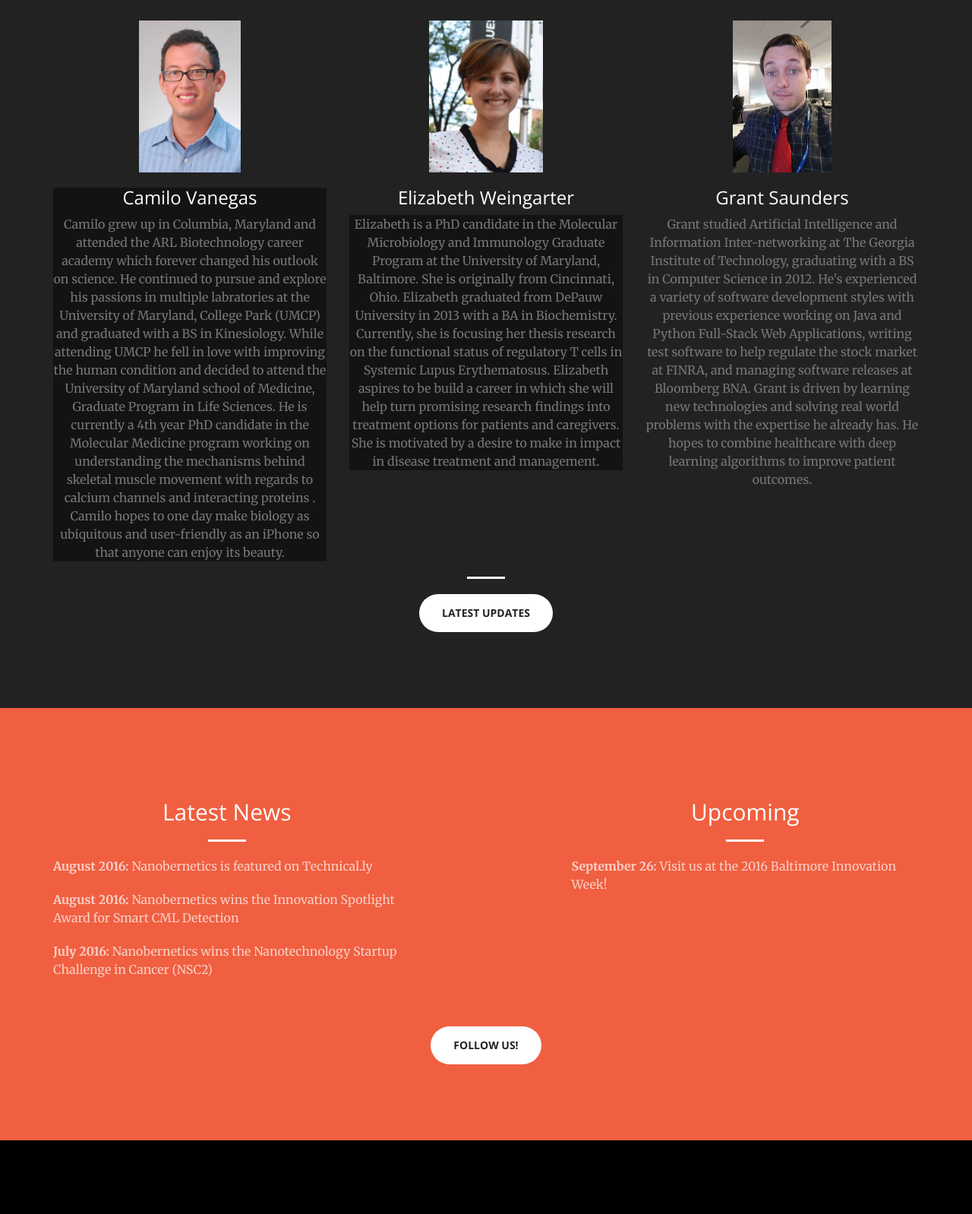
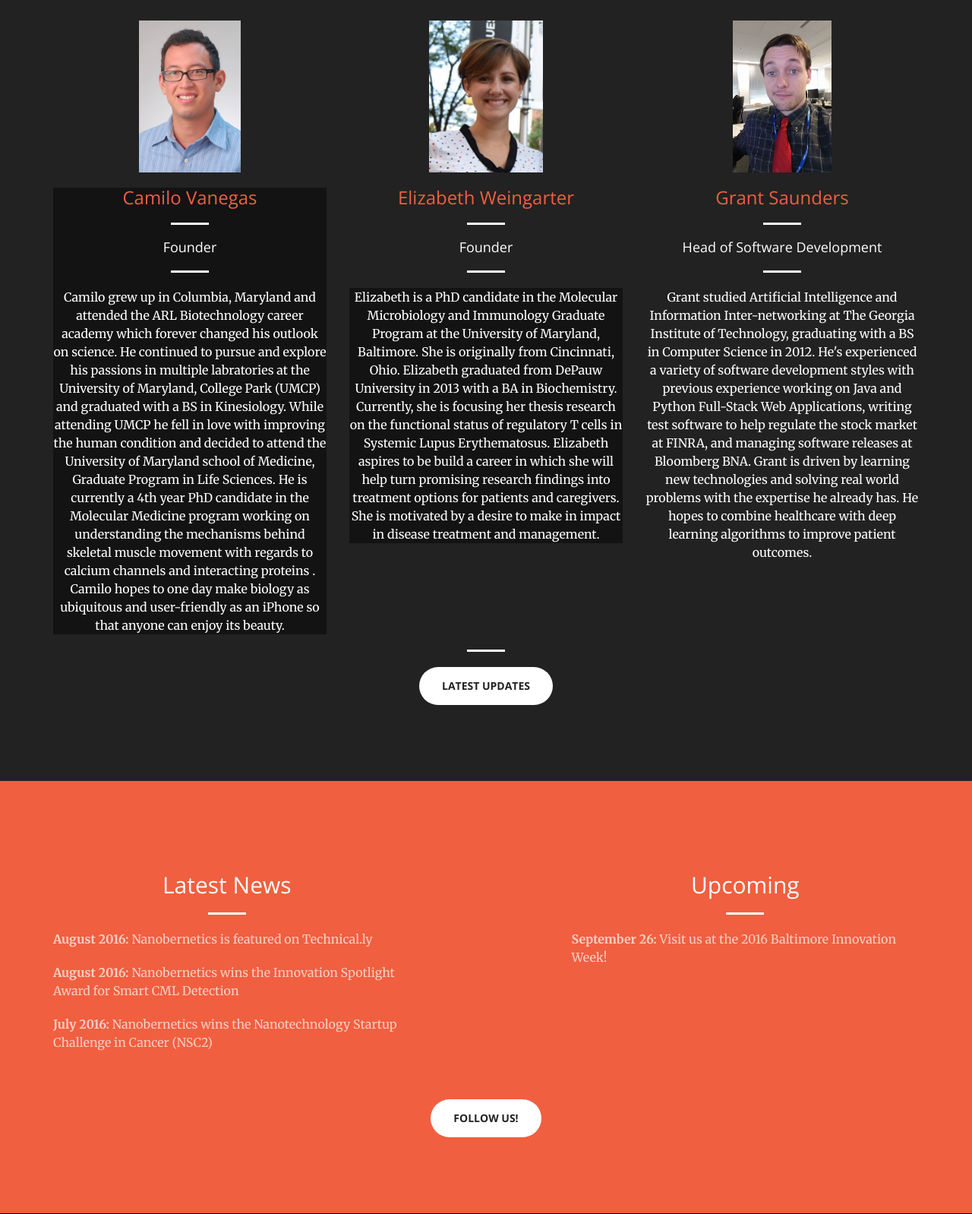
Before and after one commit to gh4x/Nanobernetics, a Django app: page /index/ in a window 1280 px wide. Shown: the part 2122-3720 px from the top of the page at 76% size. Run offline with Django 3.2, Linux system fonts and the light colour scheme; style sheets or scripts are compiled from the project's sources; some libraries are stand-ins or nearby versions.

Commit message:
bio styling experiment for camilo...

```diff
--- a/welcome/templates/welcome/index.html
+++ b/welcome/templates/welcome/index.html
@@ -148,8 +148,11 @@
                         <!-- <i class="fa fa-4x fa-paper-plane text-primary sr-icons"></i> -->
                         <img src="/static/images/Vanegas-Headshot.jpg" height="200px">
                         <div class="transparent-black-bg">
-                            <h3>Camilo Vanegas</h3>
-                            <p class="text-muted">Camilo grew up in Columbia, Maryland and attended the ARL Biotechnology
+                            <h3 class="nano-orange">Camilo Vanegas</h3>
+                            <hr class="light">
+                            <h4>Founder</h4>
+                            <hr class="light">
+                            <p class="">Camilo grew up in Columbia, Maryland and attended the ARL Biotechnology
                                 career academy which forever changed his outlook on science. He continued to pursue and
                                 explore his passions in multiple labratories at the University of Maryland, College Park
                                 (UMCP) and graduated with a BS in Kinesiology. While attending UMCP he fell in love with
@@ -165,9 +168,12 @@
                 <div class="col-lg-4 col-md-4 text-center">
                     <div class="service-box">
                         <img src="/static/images/Weingarter-Headshot.png" height="200px">
-                        <h3>Elizabeth Weingarter</h3>
+                        <h3 class="nano-orange">Elizabeth Weingarter</h3>
+                        <hr class="light">
+                        <h4>Founder</h4>
+                        <hr class="light">
                         <div class="transparent-black-bg">
-                            <p class="text-muted">Elizabeth is a PhD candidate in the Molecular Microbiology and
+                            <p class="">Elizabeth is a PhD candidate in the Molecular Microbiology and
                                 Immunology Graduate Program at the University of Maryland, Baltimore. She is originally
                                 from Cincinnati, Ohio. Elizabeth graduated from DePauw University in 2013 with a BA in
                                 Biochemistry. Currently, she is focusing her thesis research on the functional status of
@@ -181,8 +187,11 @@
                 <div class="col-lg-4 col-md-4 text-center">
                     <div class="service-box">
                         <img src="/static/images/Saunders-Headshot.jpg" height="200px">
-                        <h3>Grant Saunders</h3>
-                        <p class="text-muted">Grant studied Artificial Intelligence and Information Inter-networking at
+                        <h3 class="nano-orange">Grant Saunders</h3>
+                        <hr class="light">
+                        <h4>Head of Software Development</h4>
+                        <hr class="light">
+                        <p>Grant studied Artificial Intelligence and Information Inter-networking at
                         The Georgia Institute of Technology, graduating with a BS in Computer Science in 2012. He's
                         experienced a variety of software development styles with previous experience working on Java
                         and Python Full-Stack Web Applications, writing test software to help regulate the stock market
```
